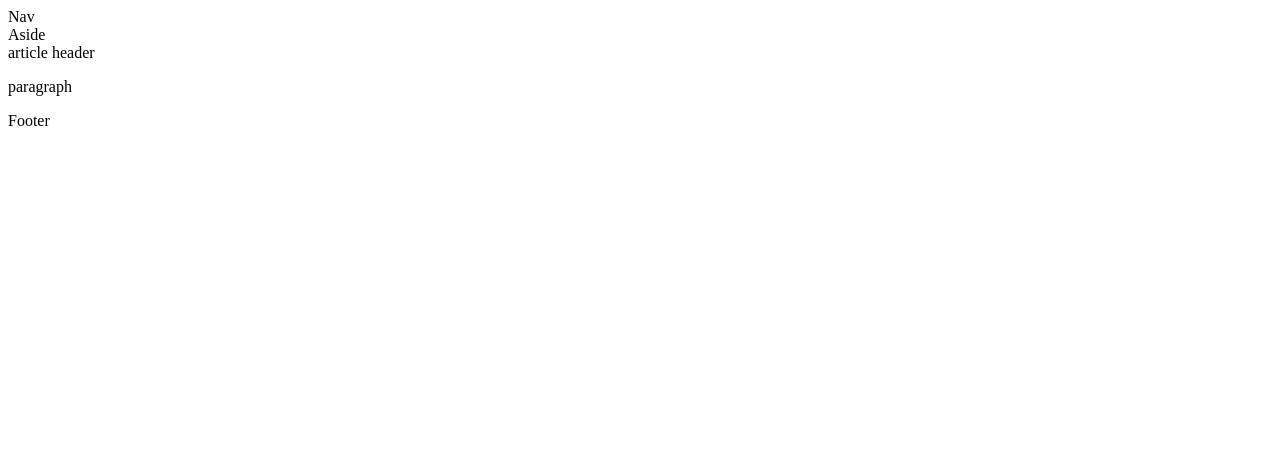
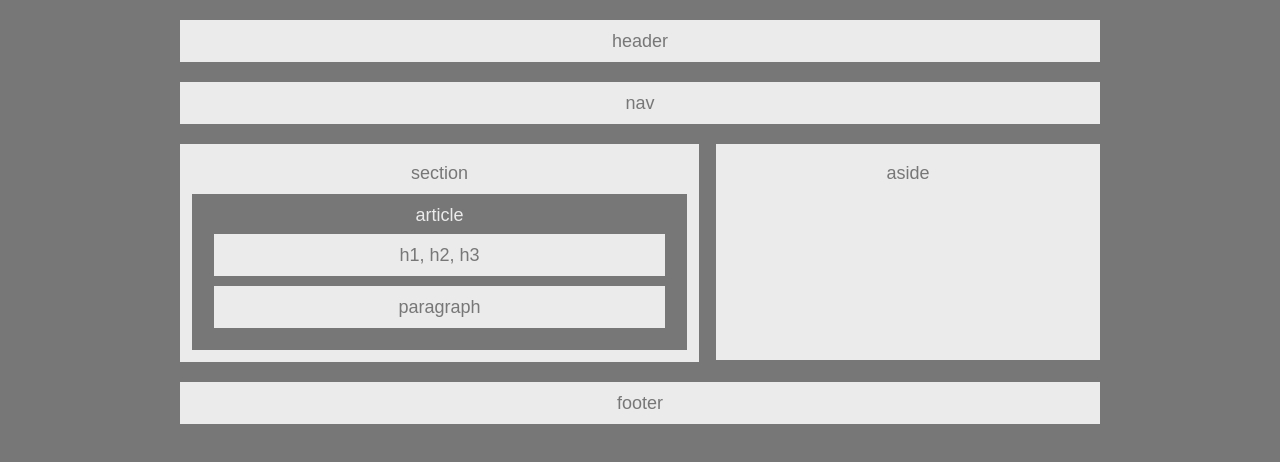
Before and after one commit to lrminer/HW-Wireframe, a plain HTML site: page index.html in a window 1280 px wide. Drawn offline with Linux system fonts and the light colour scheme.

Commit message:
finalized styling

```diff
--- a/index.html
+++ b/index.html
@@ -5,17 +5,22 @@
     <meta name="viewport" content="width=device-width, initial-scale=1.0">
     <meta http-equiv="X-UA-Compatible" content="ie=edge">
     <title>Web Design Skeleton</title>
+    <link rel="stylesheet" href="reset.css">
+    <link rel="stylesheet" href="style.css">
+
 </head>
 <body>
-    <header></header>
-    <nav>Nav</nav>
-    <aside>Aside</aside>
-    <section>
-        <article>
-            <header>article header</header>
-            <p>paragraph</p>
-        </article>
-    </section>
-    <footer>Footer</footer>
+    <div class="content">
+        <header>header</header>
+        <nav>nav</nav>
+        <aside>aside</aside>
+        <section>section
+            <article>article
+                <h1>h1, h2, h3</h1>
+                <p>paragraph</p>
+            </article>
+        </section>
+        <footer>footer</footer>
+    </div>
 </body>
 </html>
--- /dev/null
+++ b/reset.css
@@ -0,0 +1,48 @@
+/* http://meyerweb.com/eric/tools/css/reset/
+   v2.0 | 20110126
+   License: none (public domain)
+*/
+
+html, body, div, span, applet, object, iframe,
+h1, h2, h3, h4, h5, h6, p, blockquote, pre,
+a, abbr, acronym, address, big, cite, code,
+del, dfn, em, img, ins, kbd, q, s, samp,
+small, strike, strong, sub, sup, tt, var,
+b, u, i, center,
+dl, dt, dd, ol, ul, li,
+fieldset, form, label, legend,
+table, caption, tbody, tfoot, thead, tr, th, td,
+article, aside, canvas, details, embed,
+figure, figcaption, footer, header, hgroup,
+menu, nav, output, ruby, section, summary,
+time, mark, audio, video {
+	margin: 0;
+	padding: 0;
+	border: 0;
+	font-size: 100%;
+	font: inherit;
+	vertical-align: baseline;
+}
+/* HTML5 display-role reset for older browsers */
+article, aside, details, figcaption, figure,
+footer, header, hgroup, menu, nav, section {
+	display: block;
+}
+body {
+	line-height: 1;
+}
+ol, ul {
+	list-style: none;
+}
+blockquote, q {
+	quotes: none;
+}
+blockquote:before, blockquote:after,
+q:before, q:after {
+	content: '';
+	content: none;
+}
+table {
+	border-collapse: collapse;
+	border-spacing: 0;
+}
--- a/style.css
+++ b/style.css
@@ -1,9 +1,12 @@
+* {text-align: center;}
+
 body {
     font-family: Arial, Helvetica, sans-serif;
     color: #777;
     background: #777;
-    width: 960px;
+
     font-size: 18px;
+
 }
 
 header,
@@ -12,17 +15,50 @@ section,
 aside,
 footer {
     background: #ebebeb;
+    padding: 12px;
+    margin: 20px;
+
+
 }
 
 article {
     color: #ebebeb;
     background: #777;
+    padding: 12px;
+    margin-top: 12px;
 }
 
 h1,
 p {
     color: #777;
     background: #ebebeb;
+    padding: 12px;
+    border: 0;
+    margin: 10px;
 }
 
-section {width: 495px;}
+section,
+aside {
+    padding-top: 20px;
+}
+
+section {
+    width: 495px;
+}
+
+aside {
+    float: right;
+    width: calc(960px - 600px);
+    height: 184px;
+    /* I had to manually input the height using subtracting, so this may not be the best option */
+    margin-top: 0px;
+    margin-bottom: 0px;
+
+}
+
+
+div.content {
+    max-width: 960px;
+    margin: auto;
+
+}
```
